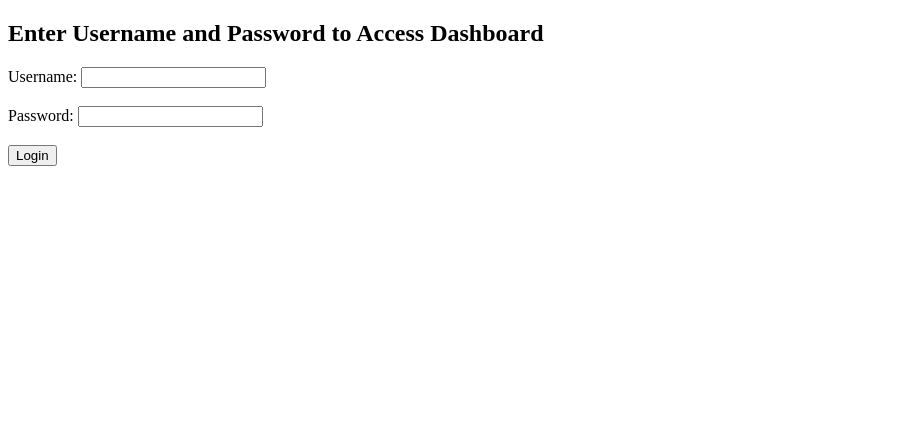
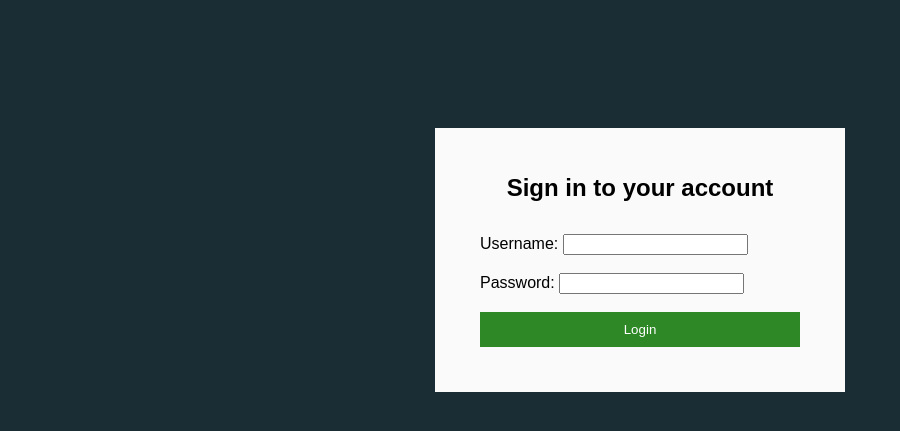
Before and after one commit to 3dwaffles512/CSE108-Lab08, a Flask app: page /login in a window 1280 px wide. Shown: the top 431 px of the page, without its empty margins (0-900 px from the left). Run offline with Flask 3, Linux system fonts and the light colour scheme.

Commit message:
Updated login.html
Added css for style

```diff
--- a/templates/login.html
+++ b/templates/login.html
@@ -2,9 +2,11 @@
 <html>
 <head>
     <title>Login</title>
+    <link rel="stylesheet" href="{{ url_for('static', filename='style.css') }}">
 </head>
-<body>
-    <h2>Enter Username and Password to Access Dashboard</h2>
+<body class = "login">
+    <div>
+        <h2>Sign in to your account</h2>
         {% if error %}
             <p style="color:red;">{{ error }}</p>
         {% endif %}
@@ -17,5 +19,6 @@
 
             <button type="submit">Login</button>
         </form>
+    </div>
 </body>
 </html>
```
Lines whose indentation alone changed are shown as unchanged.
